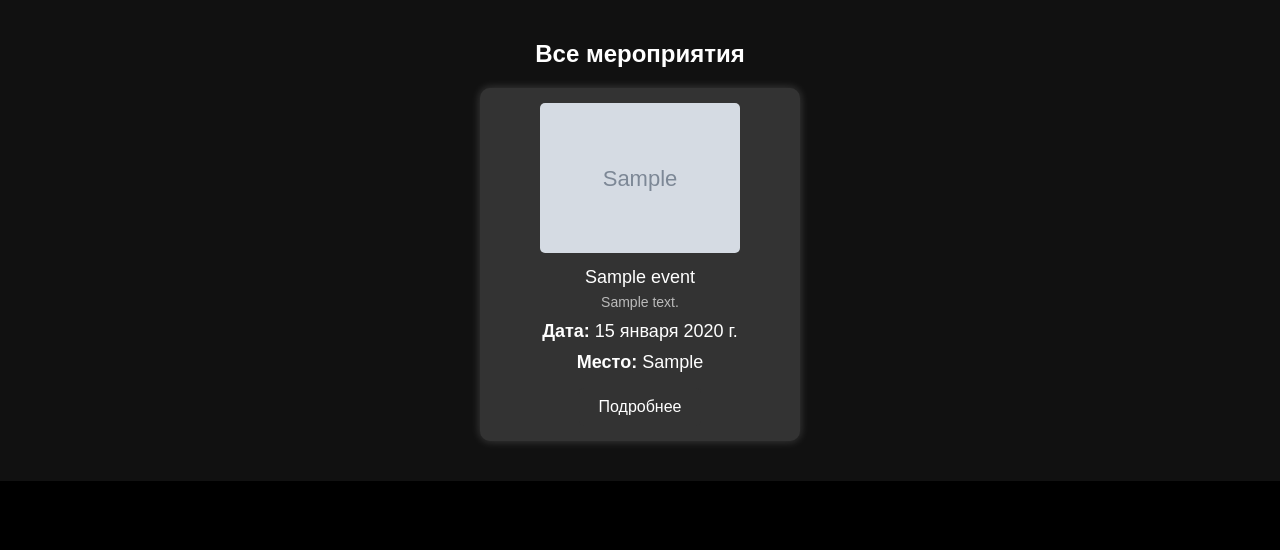
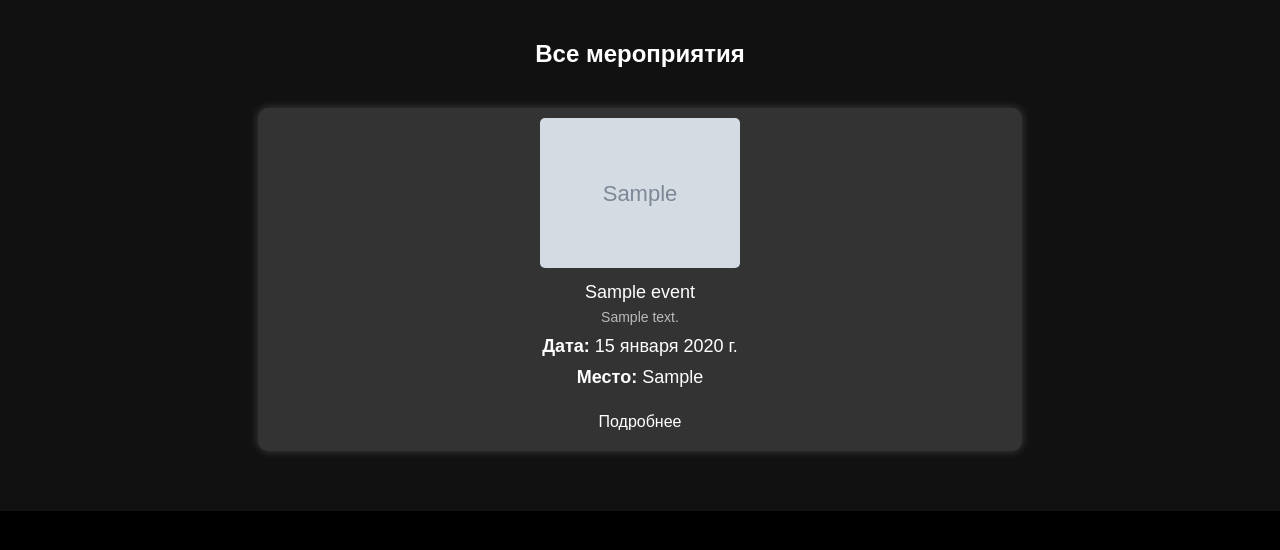
Before and after one commit to Go-producer/Booking-Event, a Django app: page /events/ in a window 1280 px wide. Shown: the part 48-598 px from the top of the page. Run offline with Django 5.2, Linux system fonts and the light colour scheme; tables that the repository leaves empty hold one stand-in row (values such as "Sample post"); grey boxes marked "Sample" are stand-in pictures.

Commit message:
Исправлено офрмление events_list.html у самих мероприятий

```diff
--- a/booking/booking_app/templates/booking_app/events_list.html
+++ b/booking/booking_app/templates/booking_app/events_list.html
@@ -20,7 +20,7 @@
         <h2>Все мероприятия</h2>
         <div class="events-grid">
             {% for event in events %}
-            <div class="event-card">
+            <div class="event-card" style="width: 60%; background-color: #333; padding: 10px; margin: 20px auto;">
                 <img src="{{ event.image.url }}" alt="{{ event.title }}" style="max-width: 200px; height: auto;">
                 <p>{{ event.title }}</p>
                 <small>{{ event.description|truncatewords:15 }}</small>
```
